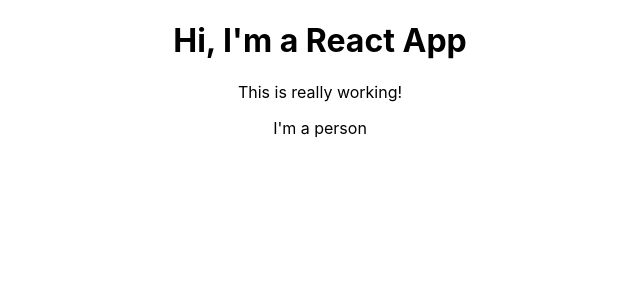
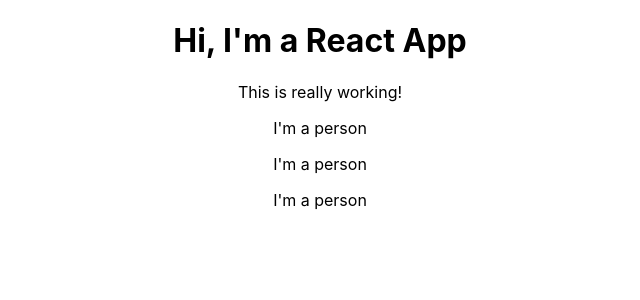
Before and after one commit to rb150/anothereact, a React (Create React App) app: page / in a window 1280 px wide. Shown: the top 300 px of the page, without its empty margins (320-960 px from the left). Built offline with nearby package versions, Linux system fonts and the light colour scheme.

Commit message:
making components dynamic

```diff
--- a/src/App.js
+++ b/src/App.js
@@ -14,7 +14,11 @@
       <p>This is really working!</p>
        {/*Able to use self closing tag for Person since we
         don't nest anything in between the element*/}
-      <Person />
+        {/*variables/attributes (name and age) are accessed
+        by using props in the component file*/}
+      <Person name="John" age="20"/>
+      <Person name="Jim" age="21"/>
+      <Person name="Jill" age="22"/>
       </div>
     );
 
--- a/src/Person/Person.js
+++ b/src/Person/Person.js
@@ -3,7 +3,9 @@
 
 //component is function that returns jsx.  Written like any other function,
 //as long as it returns jsx.  If using jsx, must import react
-const person = () => {
+
+
+const person = (props) => { //react uses props object to access attributes
     return <p>I'm a person</p>
 }
 
```
